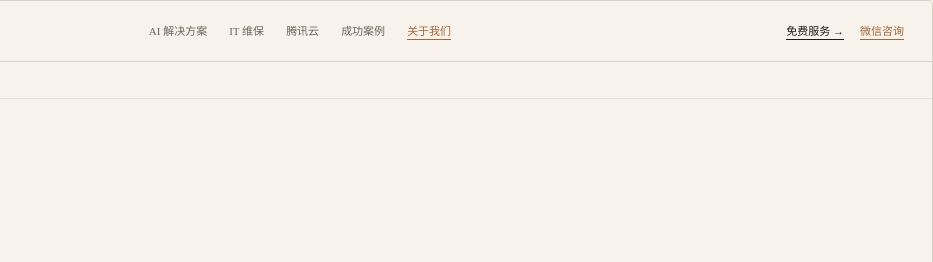
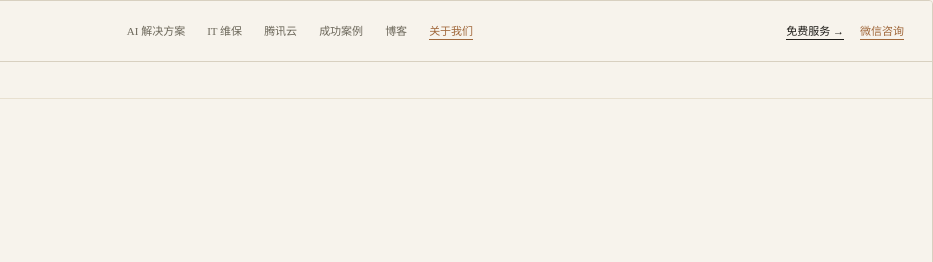
Before and after one commit to rogercwchenhk/leadcom-website, a plain HTML site: page leadcom_about_us.html in a window 1280 px wide. Shown: the top 262 px of the page, 347-1280 px from the left. Drawn offline with Linux system fonts and the light colour scheme.

Commit message:
fix: 所有子页面导航栏补充博客链接

```diff
--- a/leadcom_about_us.html
+++ b/leadcom_about_us.html
@@ -284,6 +284,7 @@ footer{padding:24px 28px;border-top:var(--rule)}
     <a class="nav-link" href="leadcom_it_maintenance.html">IT 维保</a>
     <a class="nav-link" href="leadcom_tencent_cloud.html">腾讯云</a>
     <a class="nav-link" href="leadcom_success_cases.html">成功案例</a>
+    <a class="nav-link" href="leadcom_blog.html">博客</a>
     <a class="nav-link active">关于我们</a>
   </div>
   <div class="nav-right">
```
Also changed, not shown: leadcom_ai_solutions_no_tencent.html (+1 -0 lines), leadcom_it_maintenance.html (+1 -0 lines), leadcom_success_cases.html (+1 -0 lines), leadcom_tencent_cloud.html (+1 -0 lines).
